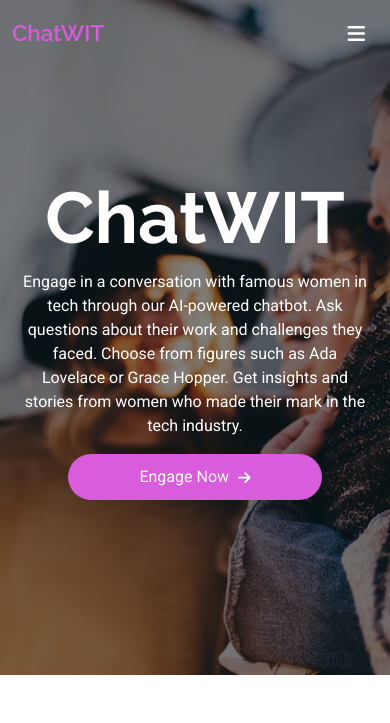
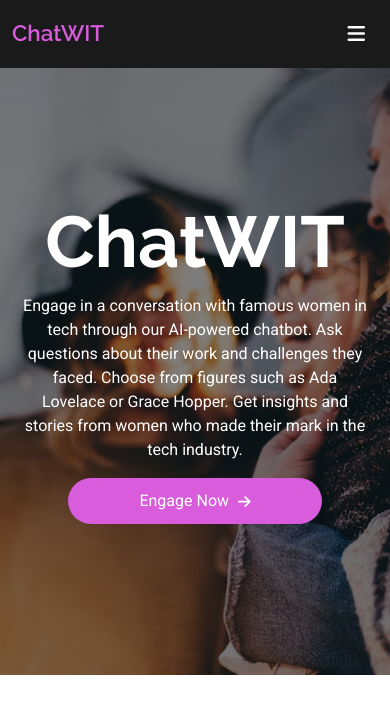
Before and after one commit to keironchaudhry/women-in-tech-hackathon, a Flask app: page / in a window 390 px wide. Shown: the top 723 px of the page. Run offline with Flask 2, Linux system fonts and the light colour scheme; some libraries are stand-ins or nearby versions.

Commit message:
Fix transparent mobile nav bug

```diff
--- a/static/style.css
+++ b/static/style.css
@@ -289,4 +289,11 @@ footer {
   .introduction-mobile-screens p {
     font-size: 12.5px;
   }
+
 }
+
+@media (max-width: 768px) {
+  .dark-bg-mobile {
+    background-color: #1a1a1a!important;
+  }
+}
--- a/templates/base.html
+++ b/templates/base.html
@@ -44,7 +44,7 @@
     <header class="align-items-center">
       <!-- Navbar with bootstrap classes -->
       <nav
-        class="navbar navbar-expand-md container-fluid fixed-top {% if 'selection' in request.endpoint or 'chat' in request.endpoint -%}nav-bg{%- endif %}"
+        class="navbar navbar-expand-md container-fluid fixed-top dark-bg-mobile {% if 'selection' in request.endpoint or 'chat' in request.endpoint -%}nav-bg{%- endif %}"
         id="nav"
       >
         <div class="container-fluid">
--- a/templates/home.html
+++ b/templates/home.html
@@ -3,7 +3,7 @@
 <section class="mt-0">
     <!--Main Section-->
     <section class="main-section d-flex align-items-center container-fluid">
-        <div class="row main-section-div">
+        <div class="row main-section-div mt-5 mt-md-0">
          <!-- Main Text h1 and description -->
              <div class="col-12 md-auto">
                  <h1 class="text-white">ChatWIT</h1>
```
